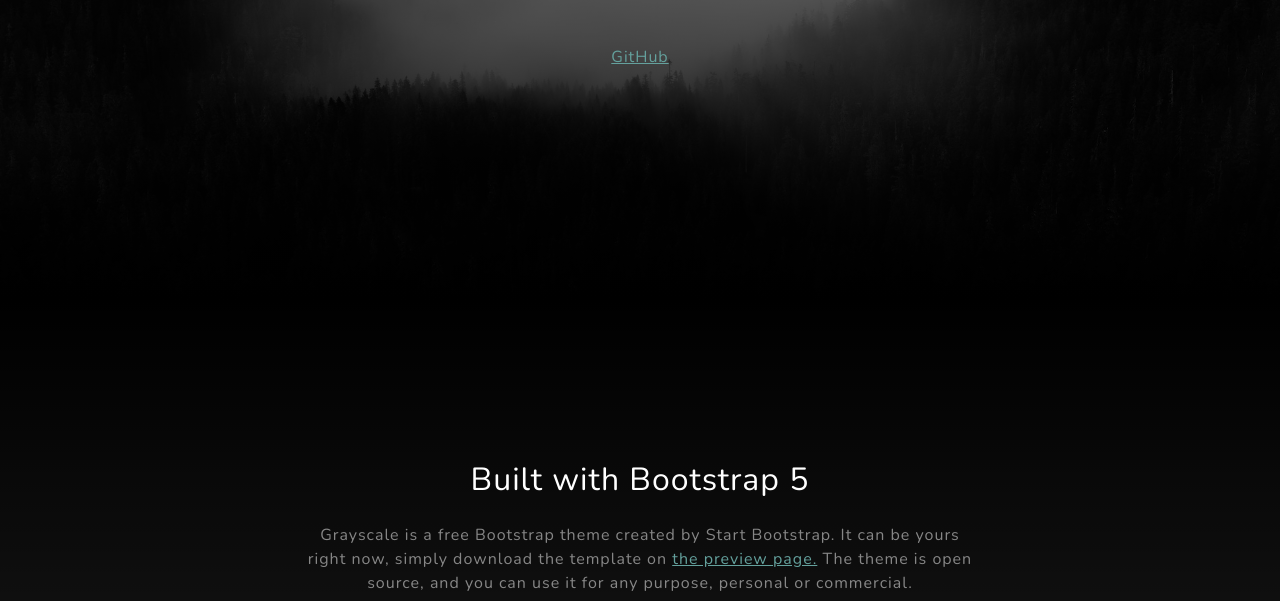
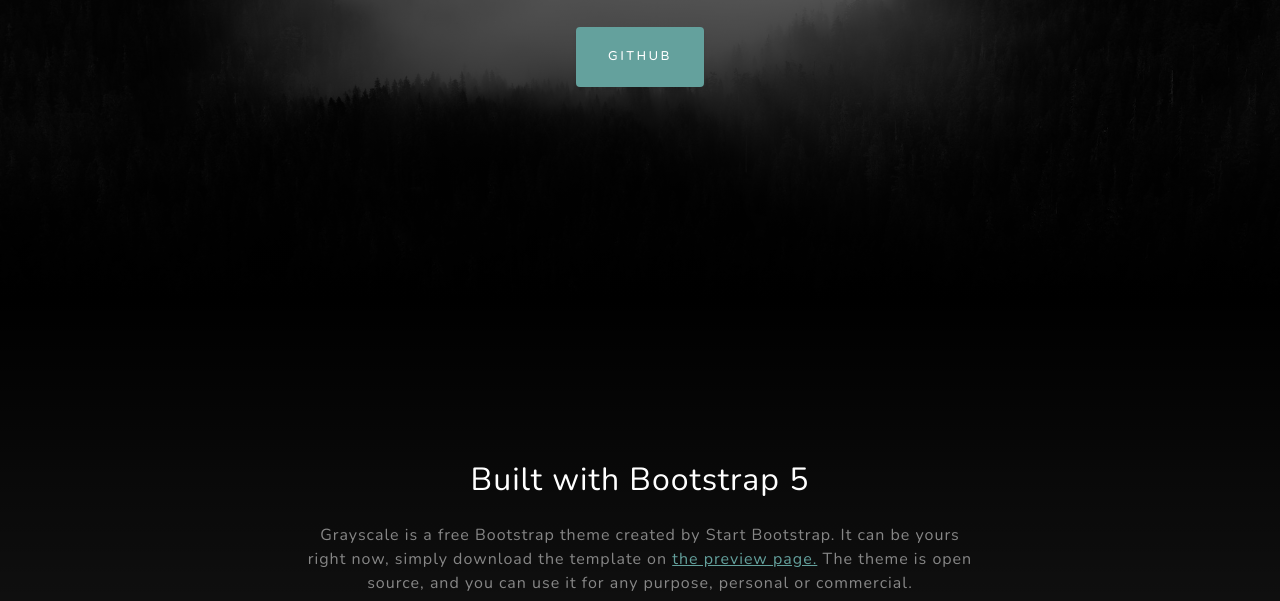
Before and after one commit to dkopycienski/lab-2-bootstrap, a plain HTML site: page startbootstrap-grayscale-gh-pages/index.html in a window 1280 px wide. Shown: the part 499-1100 px from the top of the page. Drawn offline with nearby package versions, Linux system fonts and the light colour scheme.

Commit message:
Update index.html
fixed github button

```diff
--- a/startbootstrap-grayscale-gh-pages/index.html
+++ b/startbootstrap-grayscale-gh-pages/index.html
@@ -40,7 +40,7 @@
                     <div class="text-center">
                         <h1 class="mx-auto my-0 text-uppercase">Daisy Kopycienski</h1>
                         <h2 class="text-white-50 mx-auto mt-2 mb-5">A free, responsive, one page Bootstrap theme created by Start Bootstrap.</h2>
-                        <a href="https://github.com/dkopycienski">GitHub</a>
+                        <a class="btn btn-primary" href="https://github.com/dkopycienski">GitHub</a>
                     </div>
                 </div>
             </div>
```
